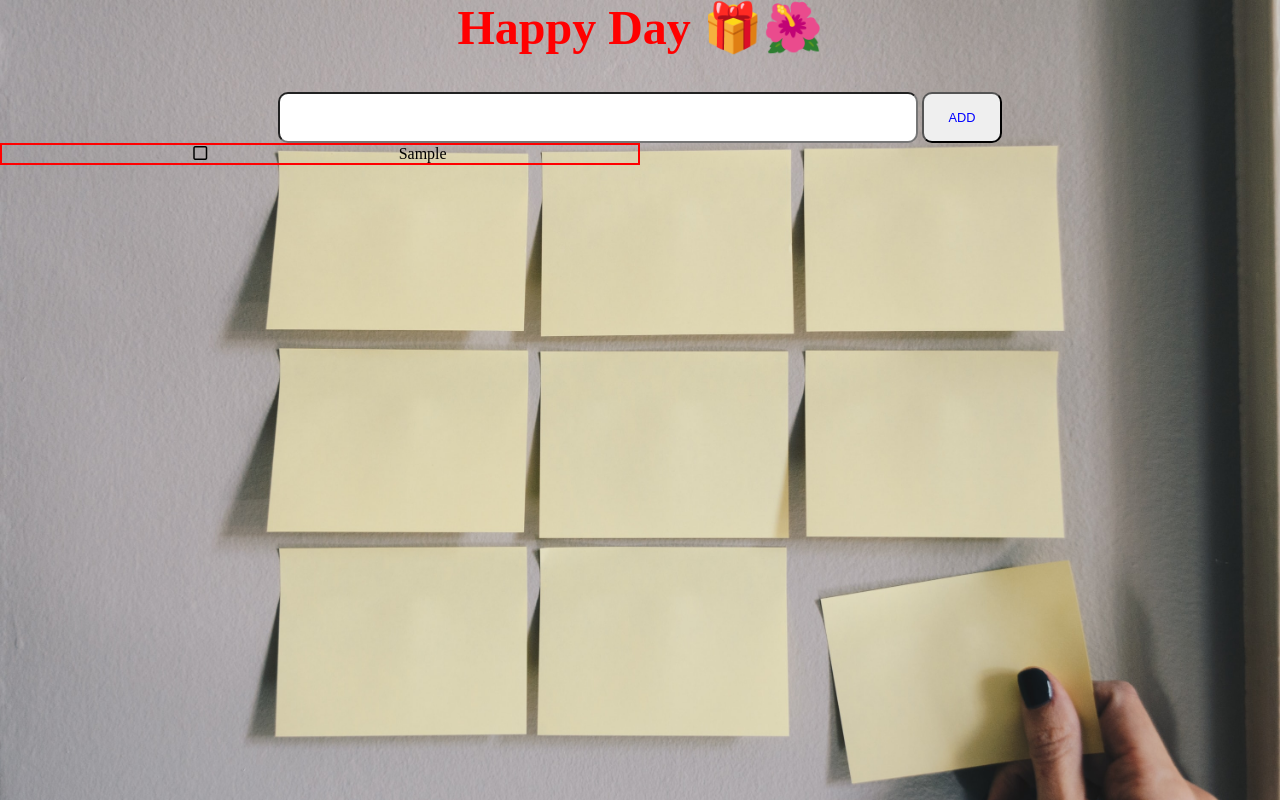
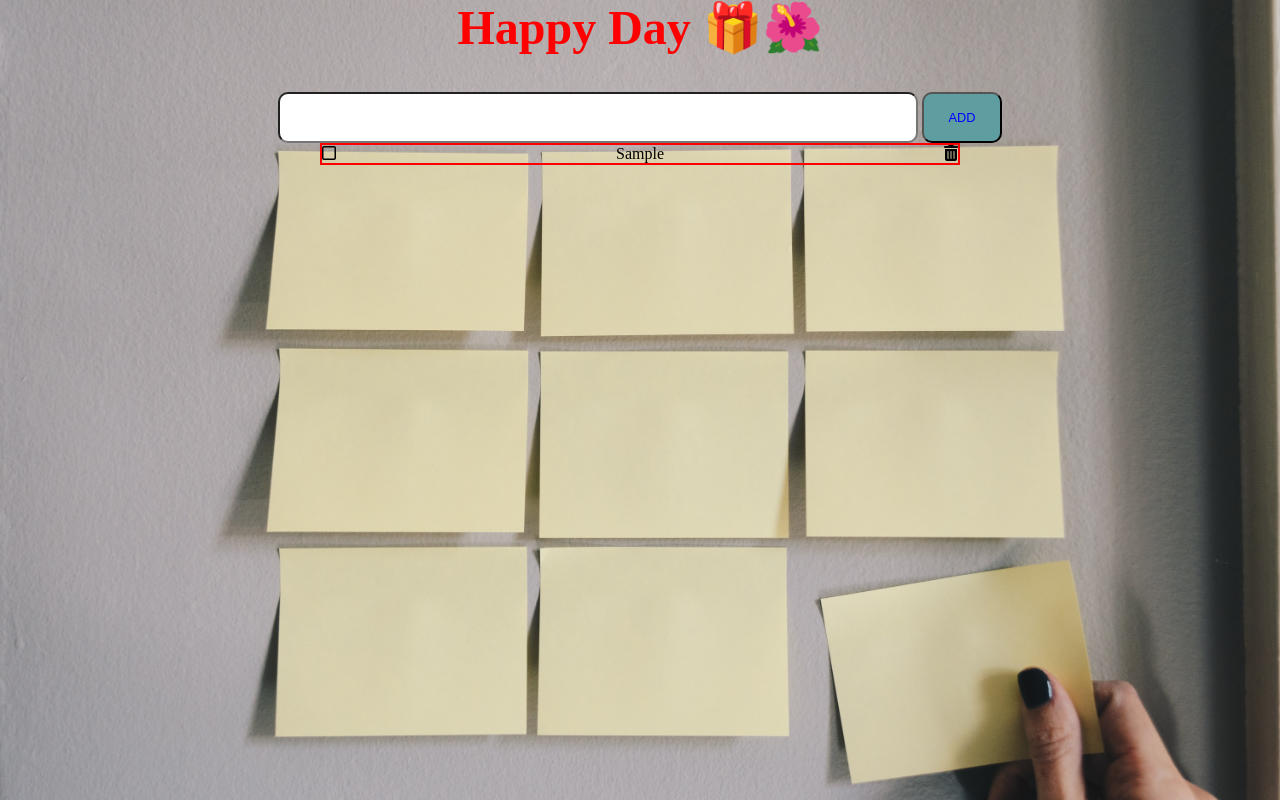
Before and after one commit to ozkan4186/TO-DO-L-ST-2-PROJECT, a plain HTML site: page index.html in a window 1280 px wide. Both pictures are taken after typing "Sample" into the empty fields and a click on the button "ADD". Drawn offline with Linux system fonts and the light colour scheme.

Commit message:
added file

```diff
--- a/app.js
+++ b/app.js
@@ -9,6 +9,7 @@ btn.addEventListener("click", () => {
         results.innerHTML += `<div class="result">
       <i class="fa-regular fa-square"></i>
       <p> ${text.value}</p>
+        <i class ="fa-solid fa-trash-can"></i>
   </div>`;
   text.value=""
 
@@ -25,3 +26,6 @@ text.addEventListener("keydown",(e)=>{
 
     }
 })
+results.addEventListener("click",()=>{
+
+})
--- a/style.css
+++ b/style.css
@@ -10,6 +10,7 @@ body{
 }
 .results{
 color: black;
+
 }
 .text{
     width: 50%;
@@ -27,6 +28,7 @@ h1:hover{
 }
 .btn{
     padding: 1rem 1.5rem;
+    background-color: cadetblue;
     border-radius: 10px;
     cursor: pointer;
     color: blue;
@@ -38,7 +40,9 @@ color: red;
 }
 .result{
     display: flex;
-    justify-content:space-evenly;
+    justify-content:space-between;
     border: 2px solid red;
     width: 50%;
+    margin: 0 auto;
+    text-align: center;
 }
```
Also changed, not shown: index.html (+1 -1 lines).
